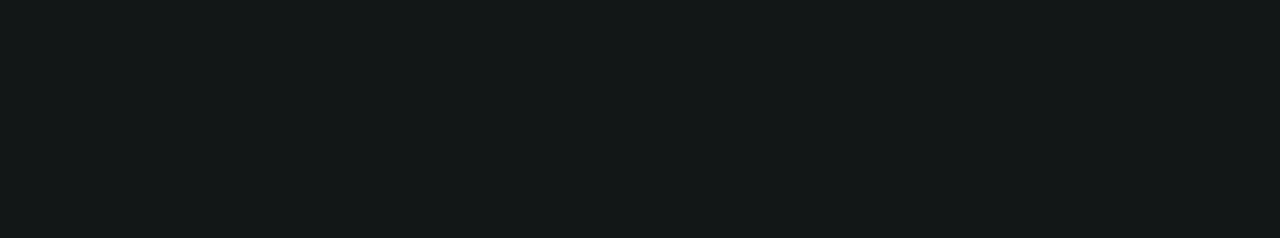
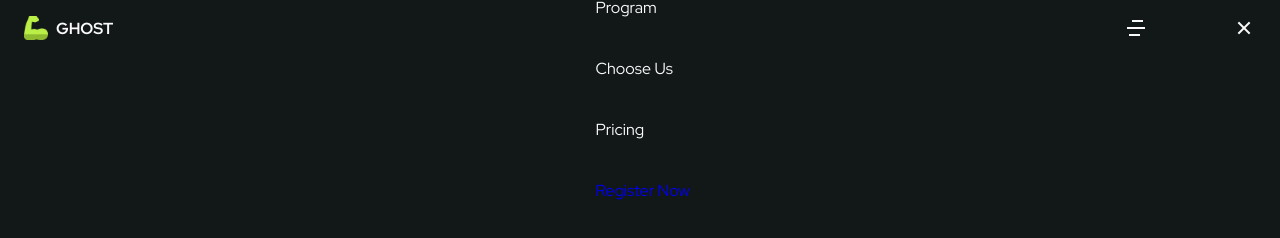
Before and after one commit to zohaibshah7/Responsive-gym-website, a plain HTML site: page index.html in a window 1280 px wide. Drawn offline with nearby package versions, Linux system fonts and the light colour scheme.

Commit message:
header, navbar & menu code done including css & js

```diff
--- a/assets/css/styles.css
+++ b/assets/css/styles.css
@@ -160,10 +160,89 @@ img {
 }
 
 /*=============== HEADER & NAV ===============*/
+.header {
+  width: 100%;
+  background-color: transparent;
+  position: fixed;
+  top: 0;
+  left: 0;
+  z-index: var(--z-fixed);
+  transition: background .3s;
+}
 
+.nav {
+  height: var(--header-height);
+  display: flex;
+  justify-content: space-between;
+  align-items: center;
+}
+
+.nav__logo,
+.nav__toggle {
+  color: var(--title-color);
+  display: flex;
+}
+
+.nav__logo {
+  align-items: center;
+  column-gap: .5rem;
+  font-weight: var(--font-bold);
+}
+
+.nav__logo img {
+  width: 1.5rem;
+}
+
+.nav__toggle {
+  font-size: 1.5rem;
+  cursor: pointer;
+}
+
+@media screen and (max-width: 1023px) {
+  .nav__menu {
+    position: fixed;
+    background-color: hsl(180, 12%, 8%, .8);
+    backdrop-filter: blur(32px);
+    --webkit-backdrop-filter: blur(32px);
+    top: 0;
+    right: -100%;
+    width: 80%;
+    height: 100%;
+    border-left: 2px solid var(--first-color-gray);
+    transition: right .3s;
+  }
+}
+
+.nav__list {
+  padding: 5rem 0 0 3rem;
+  display: flex;
+  flex-direction: column;
+  row-gap: 2.5rem;
+}
+
+.nav__link {
+  color: var(--title-color);
+  transition: color .3s;
+}
+
+.nav__link:hover {
+  color: var(--first-color);
+}
+
+.nav__close {
+  position: absolute;
+  top: 1rem;
+  right: 1.5rem;
+  font-size: 1.5rem;
+  color: var(--title-color);
+  cursor: pointer;
+}
 
 /* Show menu */
+.show-menu {
+  right: 0;
 
+}
 
 /* Change background header */
 
--- a/assets/js/main.js
+++ b/assets/js/main.js
@@ -1,8 +1,31 @@
 /*=============== SHOW MENU ===============*/
+const navMenu = document.getElementById('nav-menu'),
+      navToggle = document.getElementById('nav-toggle'),
+      navClose = document.getElementById('nav-close')
 
+/* Menu show */
+if(navToggle){
+    navToggle.addEventListener('click', () =>{
+        navMenu.classList.add('show-menu')
+    })
+}
+
+/* Menu hidden */
+if(navClose){
+    navClose.addEventListener('click', () =>{
+        navMenu.classList.remove('show-menu')
+    })
+}
 
 /*=============== REMOVE MENU MOBILE ===============*/
+const navLink = document.querySelectorAll('.nav__link')
 
+const linkAction = () =>{
+    const navMenu = document.getElementById('nav-menu')
+    // When we click on each nav__link, we remove the show-menu class
+    navMenu.classList.remove('show-menu')
+}
+navLink.forEach(n => n.addEventListener('click', linkAction))
 
 /*=============== CHANGE BACKGROUND HEADER ===============*/
 
--- a/index.html
+++ b/index.html
@@ -18,7 +18,42 @@
     <body>
         <!--==================== HEADER ====================-->
         <header class="header" id="header">
+            <nav class="nav container">
+                <a href="#" class="nav__logo">
+                    <img src="assets/img/logo-nav.png" alt=""> GHOST
+                </a>
+                <div class="nav__menu" id="nav-menu">
+                    <ul class="nav__list">
+                        <li class="nav__item">
+                            <a href="#home" class="nav__link">Home</a>
+                        </li>
+                        <li class="nav__item">
+                            <a href="#program" class="nav__link">Program</a>
+                        </li>
+                        <li class="nav__item">
+                            <a href="#choose" class="nav__link">Choose Us</a>
+                        </li>
+                        <li class="nav__item">
+                            <a href="#pricing" class="nav__link">Pricing</a>
+                        </li>
 
+                        <div class="nav__link">
+                            <a href="#footer" class="button nav__button">
+                                Register Now
+                            </a>
+                        </div>
+                    </ul>
+
+                    <div class="nav__close" id="nav-close">
+                        <i class="ri-close-line"></i>
+                    </div>
+                </div>
+
+                <!-- Toggle Button -->
+                <div class="nav__toggle" id="nav-toggle">
+                    <i class="ri-menu-4-line"></i>
+                </div>
+            </nav>
         </header>
 
         <!--==================== MAIN ====================-->
```
